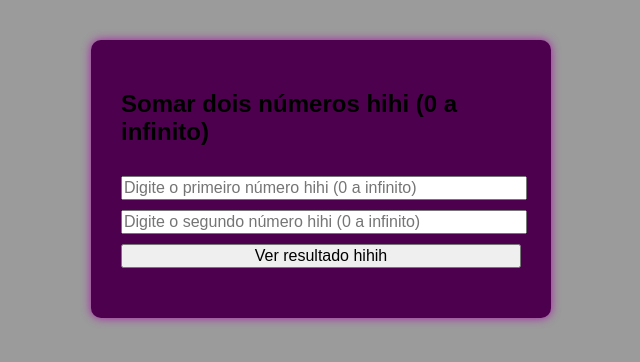
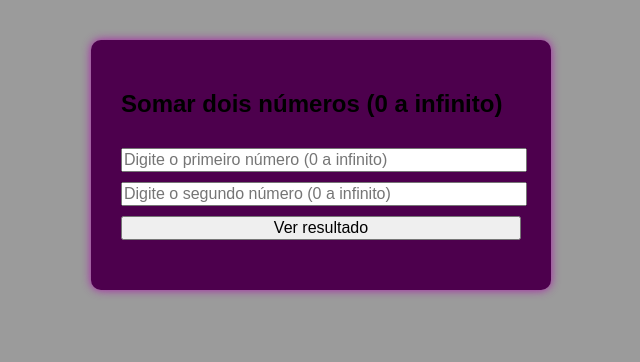
Before and after one commit to kaiquecunha-cloud/kaique19cm, a plain HTML site: page index.html in a window 1280 px wide. Shown: the whole page, without its empty margins (319-959 px from the left). Drawn offline with Linux system fonts and the light colour scheme.

Commit message:
Modify input range for number validation
Updated input validation to allow larger numbers.

```diff
--- a/index.html
+++ b/index.html
@@ -31,10 +31,10 @@
 </head>
 <body>
     <div class="container">
-        <h2>Somar dois números hihi (0 a infinito)</h2>
-        <input type="number" id="num1" placeholder="Digite o primeiro número hihi (0 a infinito)" min="0" max="99999999999999999999999999999999999999999999999999999999999999999999999999">
-        <input type="number" id="num2" placeholder="Digite o segundo número hihi (0 a infinito)" min="0" max="999999999999999999999999999999999999999999999999999999999999999999999999999">
-        <button onclick="calcularSoma()">Ver resultado hihih</button>
+        <h2>Somar dois números (0 a infinito)</h2>
+        <input type="number" id="num1" placeholder="Digite o primeiro número (0 a infinito)" min="0" max="99999999999999999999999999999999999999999999999999999999999999999999999999">
+        <input type="number" id="num2" placeholder="Digite o segundo número (0 a infinito)" min="0" max="999999999999999999999999999999999999999999999999999999999999999999999999999">
+        <button onclick="calcularSoma()">Ver resultado</button>
         <div id="resultado"></div>
     </div>
 
@@ -50,8 +50,8 @@
                 return;
             }
 
-            if (n1 < 1 || n1 > 100 || n2 < 1 || n2 > 100) {
-                resultado.innerText = 'Os números devem estar entre 1 e 100.';
+            if (n1 < 1 || n1 > 99999999999999999999999999999999 || n2 < 1 || n2 > 99999999999999999999999999999999999999999) {
+                resultado.innerText = 'Os números devem estar entre 1 e 99999999999999999999999999.';
                 return;
             }
 
```
